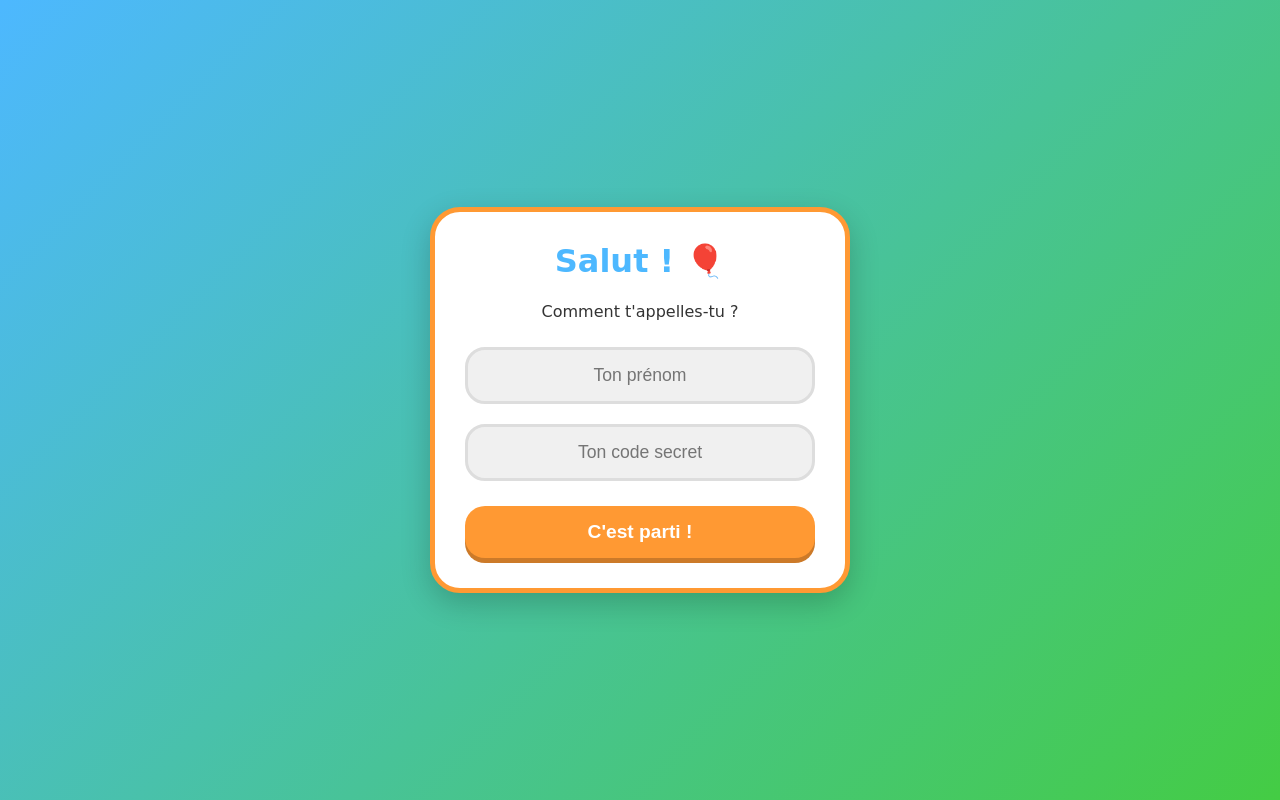
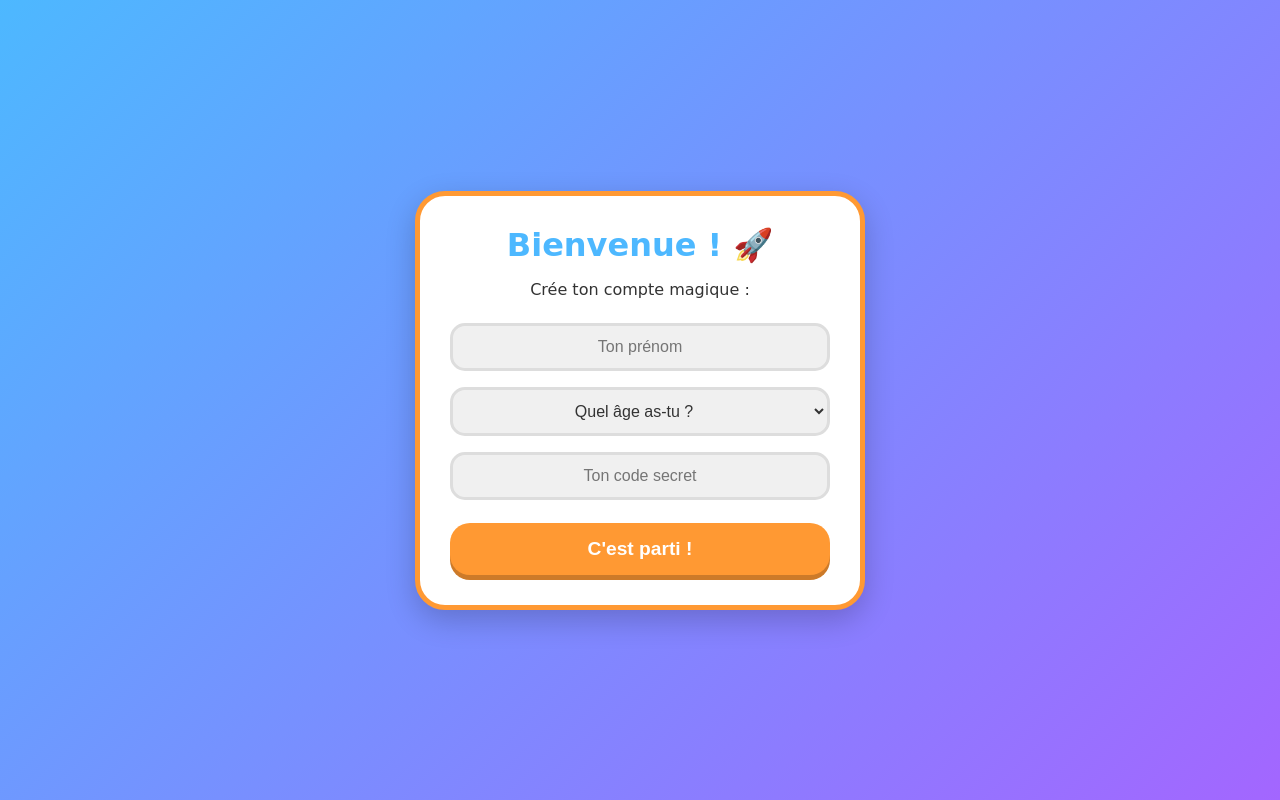
Before and after one commit to louisriallantt-a11y/cogitron, a Flask app: page / in a window 1280 px wide. Run offline with Flask 3, Linux system fonts and the light colour scheme.

Commit message:
Update index.html

```diff
--- a/templates/index.html
+++ b/templates/index.html
@@ -3,38 +3,38 @@
 <head>
     <meta charset="UTF-8">
     <meta name="viewport" content="width=device-width, initial-scale=1.0">
-    <title>Mon Copain Cogitron - L'IA des Enfants</title>
+    <title>Cogitron Kids - L'IA qui grandit avec toi</title>
     <style>
         :root {
             --kids-blue: #4db8ff;
             --kids-orange: #ff9933;
-            --kids-green: #44cc44;
+            --kids-purple: #a366ff;
             --bg-light: #f0f9ff;
         }
 
         body, html {
             margin: 0; padding: 0; height: 100%;
-            font-family: 'Comic Sans MS', 'Chalkboard SE', sans-serif;
+            font-family: 'Comic Sans MS', sans-serif;
             background-color: var(--bg-light); color: #333; overflow: hidden;
         }
 
-        /* --- ÉCRAN DE DÉPART --- */
+        /* --- ÉCRAN D'INSCRIPTION --- */
         #login-screen {
             position: fixed; top: 0; left: 0; width: 100%; height: 100%;
-            background: linear-gradient(135deg, var(--kids-blue), var(--kids-green));
+            background: linear-gradient(135deg, var(--kids-blue), var(--kids-purple));
             display: flex; justify-content: center; align-items: center; z-index: 9999;
         }
 
         .login-card {
             padding: 30px; border-radius: 30px; background: white;
             text-align: center; box-shadow: 0 10px 30px rgba(0,0,0,0.2);
-            width: 350px; border: 5px solid var(--kids-orange);
+            width: 380px; border: 5px solid var(--kids-orange);
         }
 
-        .kids-input {
+        .kids-input, .kids-select {
             background: #f0f0f0; border: 3px solid #ddd; color: #333;
-            padding: 15px; border-radius: 20px; margin: 10px 0;
-            outline: none; text-align: center; width: 100%; box-sizing: border-box; font-size: 1.1rem;
+            padding: 12px; border-radius: 15px; margin: 8px 0;
+            outline: none; text-align: center; width: 100%; box-sizing: border-box; font-size: 1rem;
         }
 
         .kids-btn {
@@ -42,8 +42,6 @@
             border-radius: 20px; cursor: pointer; font-weight: bold; width: 100%;
             margin-top: 15px; font-size: 1.2rem; box-shadow: 0 5px #cc7a29;
         }
-
-        .kids-btn:active { box-shadow: 0 2px #cc7a29; transform: translateY(3px); }
 
         /* --- INTERFACE PRINCIPALE --- */
         #main-interface { display: none; height: 100vh; flex-direction: column; }
@@ -60,10 +58,8 @@
 
         .sidebar a {
             padding: 20px; text-decoration: none; color: #555; font-weight: bold;
-            display: block; cursor: pointer; border-bottom: 1px solid #f9f9f9;
+            display: block; cursor: pointer;
         }
-
-        .sidebar a:hover { background: var(--bg-light); color: var(--kids-blue); }
 
         .main-content {
             margin-left: 240px; height: calc(100vh - 70px);
@@ -74,9 +70,9 @@
 
         .msg { padding: 15px 20px; border-radius: 25px; max-width: 80%; font-size: 1.1rem; }
         .user-msg { background: var(--kids-blue); color: white; align-self: flex-end; }
-        .ai-msg { background: white; color: #333; align-self: flex-start; border: 3px solid var(--kids-green); }
+        .ai-msg { background: white; border: 3px solid var(--kids-purple); align-self: flex-start; }
 
-        .input-area { display: flex; gap: 10px; padding: 15px; background: white; border-radius: 25px; box-shadow: 0 -5px 15px rgba(0,0,0,0.05); }
+        .input-area { display: flex; gap: 10px; padding: 15px; background: white; border-radius: 25px; }
         #userInput { flex-grow: 1; border: none; outline: none; font-size: 1.1rem; }
     </style>
 </head>
@@ -84,9 +80,14 @@
 
     <div id="login-screen">
         <div class="login-card">
-            <h1 style="color: var(--kids-blue); margin-top: 0;">Salut ! 🎈</h1>
-            <p>Comment t'appelles-tu ?</p>
+            <h1 style="color: var(--kids-blue); margin: 0;">Bienvenue ! 🚀</h1>
+            <p>Crée ton compte magique :</p>
             <input type="text" id="reg-name" class="kids-input" placeholder="Ton prénom">
+            <select id="reg-age" class="kids-select">
+                <option value="">Quel âge as-tu ?</option>
+                <option value="petit">3 à 7 ans (Petit)</option>
+                <option value="grand">8 à 12 ans (Grand)</option>
+            </select>
             <input type="password" id="reg-code" class="kids-input" placeholder="Ton code secret">
             <button class="kids-btn" onclick="createAccount()">C'est parti !</button>
         </div>
@@ -94,14 +95,13 @@
 
     <div id="main-interface">
         <div class="top-bar">
-            <div style="font-size: 1.5rem;">🌟 <b>Cogitron</b></div>
-            <div id="display-user-name" style="color: var(--kids-orange); font-weight: bold; font-size: 1.2rem;">Ami</div>
-            <button onclick="location.reload()" style="background:#ff4d4d; border:none; color:white; padding:8px 15px; border-radius:15px; cursor:pointer; font-weight:bold;">Au revoir !</button>
+            <div style="font-size: 1.5rem;">🌈 <b>Cogitron Kids</b></div>
+            <div id="display-info" style="color: var(--kids-orange); font-weight: bold;"></div>
+            <button onclick="location.reload()" style="background:#ff4d4d; border:none; color:white; padding:8px 15px; border-radius:15px; cursor:pointer;">Quitter</button>
         </div>
 
         <div class="sidebar">
             <a onclick="changePage('Chat')">💬 Parler</a>
-            <a onclick="changePage('Jouer')">🎮 Jeux</a>
             <a onclick="changePage('Compte')">👤 Mon Profil</a>
         </div>
 
@@ -109,26 +109,32 @@
             <h2 id="view-title" style="color: var(--kids-blue); margin-top: 0;">Discute avec moi !</h2>
             <div id="chat-display"></div>
             <div class="input-area" id="input-zone">
-                <input type="text" id="userInput" placeholder="Écris-moi ici...">
-                <button onclick="sendMessage()" style="background:var(--kids-green); border:none; color:white; padding:10px 20px; border-radius:15px; cursor:pointer; font-weight:bold;">ENVOYER</button>
+                <input type="text" id="userInput" placeholder="Écris ici...">
+                <button onclick="sendMessage()" style="background:var(--kids-purple); border:none; color:white; padding:10px 20px; border-radius:15px; cursor:pointer; font-weight:bold;">ENVOYER</button>
             </div>
         </div>
     </div>
 
     <script>
-        let userAccount = { name: "", code: "" };
+        let user = { name: "", age: "", code: "" };
 
         function createAccount() {
             const name = document.getElementById('reg-name').value;
+            const age = document.getElementById('reg-age').value;
             const code = document.getElementById('reg-code').value;
-            if(name.trim() !== "" && code.trim() !== "") {
-                userAccount.name = name;
-                userAccount.code = code;
+
+            if(name && age && code) {
+                user = { name, age, code };
                 document.getElementById('login-screen').style.display = 'none';
                 document.getElementById('main-interface').style.display = 'flex';
-                document.getElementById('display-user-name').innerText = userAccount.name;
-                addBotMessage(`Coucou <b>${userAccount.name}</b> ! Je suis super content de te voir. On fait quoi aujourd'hui ? 😊`);
-            } else { alert("N'oublie pas de mettre ton prénom et un code !"); }
+                document.getElementById('display-info').innerText = `${user.name} (${user.age === 'petit' ? '👶' : '🧒'})`;
+
+                let intro = user.age === 'petit'
+                    ? `Coucou ${user.name} ! Je suis ton ami robot. On joue ? ✨`
+                    : `Salut ${user.name} ! Ravi de te rencontrer. Je suis ton assistant intelligent. Tu veux apprendre quoi aujourd'hui ? 🚀`;
+
+                addBotMessage(intro);
+            } else { alert("Remplis tout pour commencer l'aventure !"); }
         }
 
         function addBotMessage(text) {
@@ -137,70 +143,48 @@
             display.scrollTop = display.scrollHeight;
         }
 
-        function changePage(page) {
-            const display = document.getElementById('chat-display');
-            const inputZone = document.getElementById('input-zone');
-            document.getElementById('view-title').innerText = page === 'Chat' ? 'Discute avec moi !' : page;
-
-            if(page === 'Compte') {
-                inputZone.style.display = 'none';
-                display.innerHTML = `<div class="msg ai-msg"><b>TON PROFIL MAGIQUE</b><br>Prénom : ${userAccount.name}<br>Code secret : ${userAccount.code}<br>Ton amitié : 100% ✨</div>`;
-            } else if(page === 'Jouer') {
-                inputZone.style.display = 'none';
-                display.innerHTML = `<div class="msg ai-msg">Bientôt, on pourra jouer à des devinettes ici ! En attendant, on peut discuter.</div>`;
-            } else {
-                inputZone.style.display = 'flex';
-                display.innerHTML = `<div class="msg ai-msg">Je t'écoute !</div>`;
-            }
-        }
-
         function sendMessage() {
             const input = document.getElementById('userInput');
-            const display = document.getElementById('chat-display');
             const text = input.value.trim();
-            if(text === "") return;
+            if(!text) return;
 
-            display.innerHTML += `<div class="msg user-msg">${text}</div>`;
+            document.getElementById('chat-display').innerHTML += `<div class="msg user-msg">${text}</div>`;
             input.value = "";
-            display.scrollTop = display.scrollHeight;
 
             setTimeout(() => {
                 const low = text.toLowerCase();
                 let r = "";
 
-                // --- L'IA QUI PARLE AUX ENFANTS ---
-                if (/[0-9]/.test(text) && /[\+\-\*\/]/.test(text)) {
-                    try {
+                if (user.age === 'petit') {
+                    // --- VERSION PETIT (3-7 ans) ---
+                    if (/[0-9]/.test(text)) r = "Oh, des chiffres ! Tu es très fort ! 🎈";
+                    else if (low.includes("ca va")) r = "Ouiii ! Je suis tout joyeux ! Et toi ? 😊";
+                    else if (low.includes("amixem")) r = "C'est le monsieur rigolo sur Youtube ? Je l'aime bien ! 🎬";
+                    else r = "C'est super ! Tu me racontes une autre histoire ? 🧸";
+                } else {
+                    // --- VERSION GRAND (8-12 ans) ---
+                    if (/[0-9]/.test(text) && /[\+\-\*\/]/.test(text)) {
                         const res = eval(text.replace(/[^-()\d/*+.]/g, ''));
-                        r = `C'est facile ! Ça fait <b>${res}</b>. Bravo petit génie ! 🏆`;
-                    } catch { r = "Oups, ce calcul est un peu bizarre !"; }
+                        r = `Calcul terminé : ça fait **${res}**. Pas mal du tout ! 🧠`;
+                    }
+                    else if (low.includes("ca va")) r = "Ça roule ! Je suis prêt à t'aider. Quoi de neuf de ton côté ? 😎";
+                    else if (low.includes("amixem")) r = "Ah Amixem ! Sa dernière vidéo était cool, tu ne trouves pas ? 🎥";
+                    else r = "Je comprends ! Dis-moi, tu veux que je t'aide pour tes devoirs ou on continue de discuter ?";
                 }
-                else if(low.includes("salut") || low.includes("bonjour") || low.includes("coucou")) {
-                    r = `Coucou ${userAccount.name} ! Tu vas bien ?`;
-                }
-                else if(low.includes("ça va") || low.includes("ca va")) {
-                    r = "Moi je vais super bien ! Je suis tout content d'être avec toi ! ✨";
-                }
-                else if(low.includes("qui es-tu")) {
-                    r = "Je suis Cogitron, ton ami robot ! Je suis là pour apprendre plein de choses avec toi.";
-                }
-                else if(low.includes("papa")) {
-                    r = "Ton papa a eu une idée géniale de nous faire rencontrer !";
-                }
-                else {
-                    const kidReplies = [
-                        "C'est super intéressant ! Raconte-moi encore.",
-                        "Oh ! Et après il s'est passé quoi ?",
-                        "Hihi, tu es rigolo ! Est-ce que tu veux faire un calcul ?",
-                        "D'accord ! Je m'en souviendrai."
-                    ];
-                    r = kidReplies[Math.floor(Math.random()*kidReplies.length)];
-                }
-
                 addBotMessage(r);
             }, 600);
         }
-        document.getElementById('userInput').addEventListener('keypress', (e) => { if (e.key === 'Enter') sendMessage(); });
+
+        function changePage(p) {
+            const display = document.getElementById('chat-display');
+            if(p === 'Compte') {
+                document.getElementById('input-zone').style.display = 'none';
+                display.innerHTML = `<div class="msg ai-msg"><b>MON PROFIL</b><br>Prénom : ${user.name}<br>Mode : ${user.age === 'petit' ? 'Petit Enfant' : 'Grand Enfant'}<br>Code : ${user.code}</div>`;
+            } else {
+                document.getElementById('input-zone').style.display = 'flex';
+                display.innerHTML = `<div class="msg ai-msg">C'est reparti !</div>`;
+            }
+        }
     </script>
 </body>
 </html>
```
